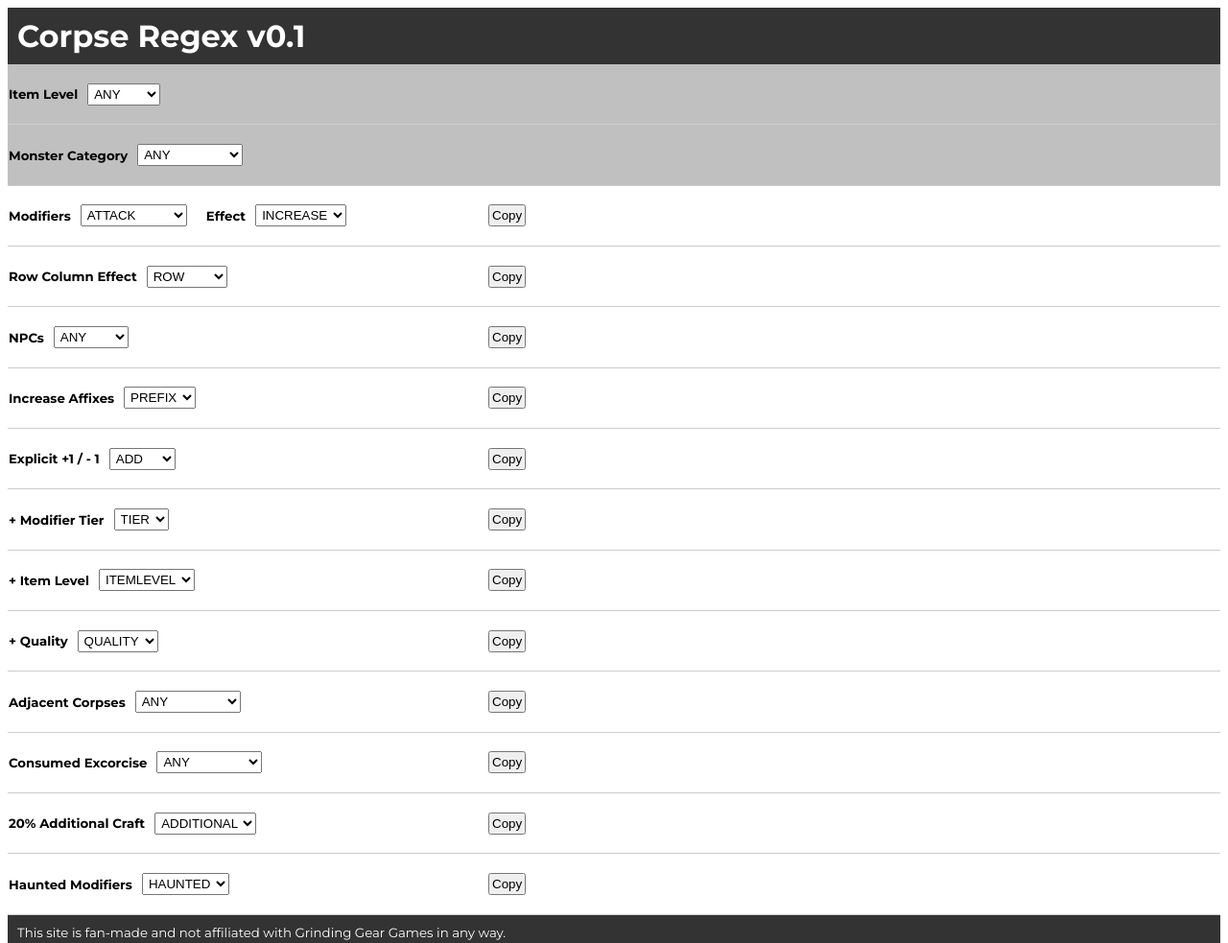
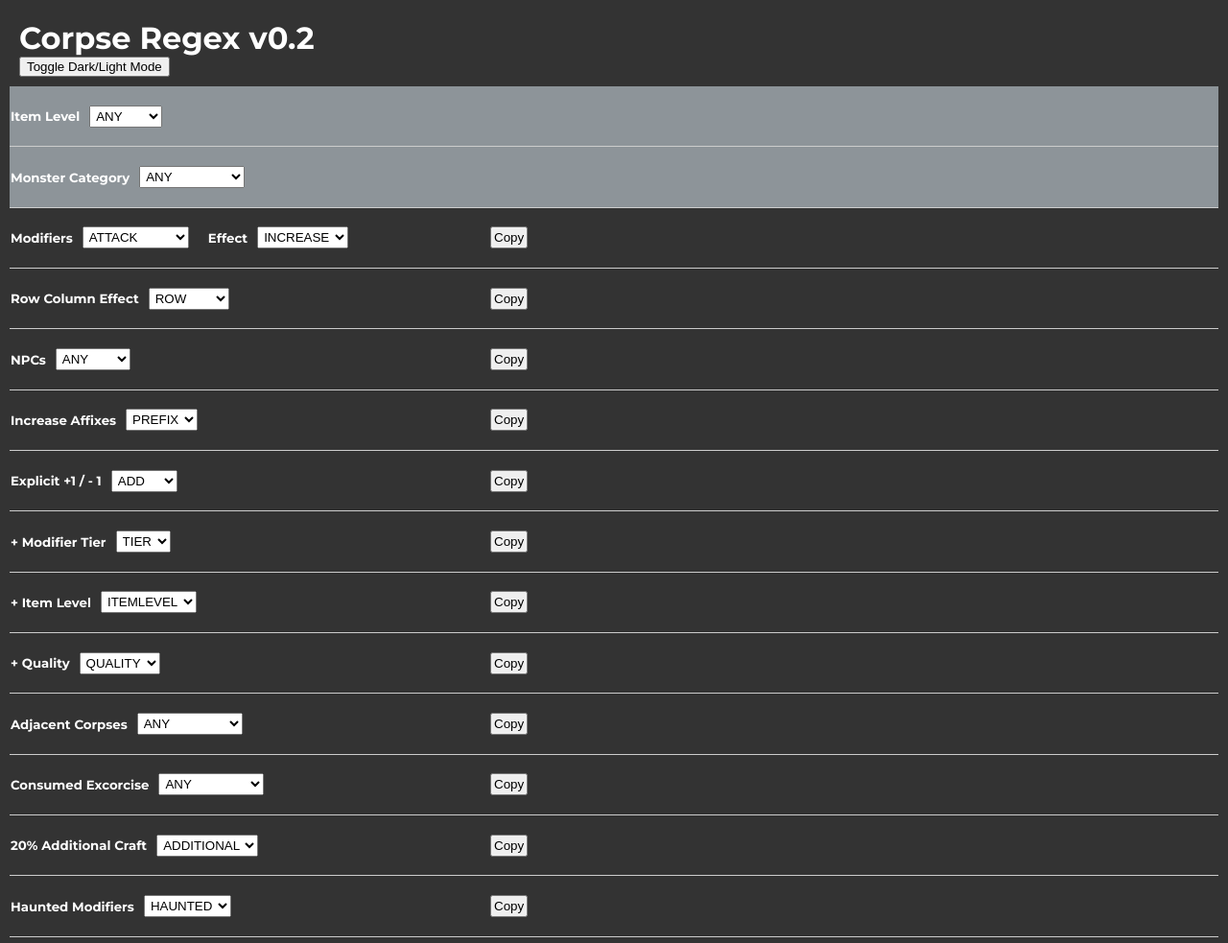
Before and after one commit to walterlow/corpse_regex, a plain HTML site: page index.html in a window 1280 px wide. Shown: the top 983 px of the page at 96% size. Drawn offline with Linux system fonts and the light colour scheme.

Commit message:
Added dark mode by default

```diff
--- a/index.html
+++ b/index.html
@@ -18,6 +18,8 @@
         }
         body {
             font-family: 'Montserrat', sans-serif;
+            margin: 0; /* Remove default margin */
+            padding: 10px;
         }
 
         .section {
@@ -39,11 +41,11 @@
         }
         .message {
             visibility: hidden;
-            color: green;
+            color: rgb(54, 120, 54);
             margin-left: 10px;
         }
 
-        .light-gray-background{
+        .base_filter_background{
             background-color: #c0c0c0;
         }
         .content-container {
@@ -58,11 +60,19 @@
             text-align: left;
             align-items: center;
         }
+
+        .dark-mode {
+            background-color: #333;
+            color: #fff;
+        }
     </style>
 </head>
 <body>
-    <header><h1>Corpse Regex v0.1</h1></header>
-    <div class="section light-gray-background">
+    <header>
+        <h1>Corpse Regex v0.2</h1>
+        <button onclick="toggleDarkMode()">Toggle Dark/Light Mode</button>
+    </header>
+    <div class="section base_filter_background">
         <div class="content-container">
 
         <h5>Item Level</h5>
@@ -75,7 +85,7 @@
         </div>
     </div>
 
-    <div class="section light-gray-background">
+    <div class="section base_filter_background">
         <h5>Monster Category</h5>
         <select name="monster_category" required></select>
     </div>
@@ -377,6 +387,7 @@
 
         // Initial toggle on page load
         toggleItemLevelCopyButton();
+        toggleDarkMode();
     });
 
     function copyData(button) {
@@ -422,6 +433,21 @@
         });
     }
 
+    function toggleDarkMode() {
+        const body = document.body;
+        const sections = document.querySelectorAll('.base_filter_background');
+
+        body.classList.toggle('dark-mode');
+
+        sections.forEach(section => {
+            if (body.classList.contains('dark-mode')) {
+                section.style.backgroundColor = '#8d9499'; // Change to blue background color in dark mode
+            } else {
+                section.style.backgroundColor = '#c0c0c0'; // Change to gray background color in light mode
+            }
+        });
+    }
+
     </script>
 
 
```
